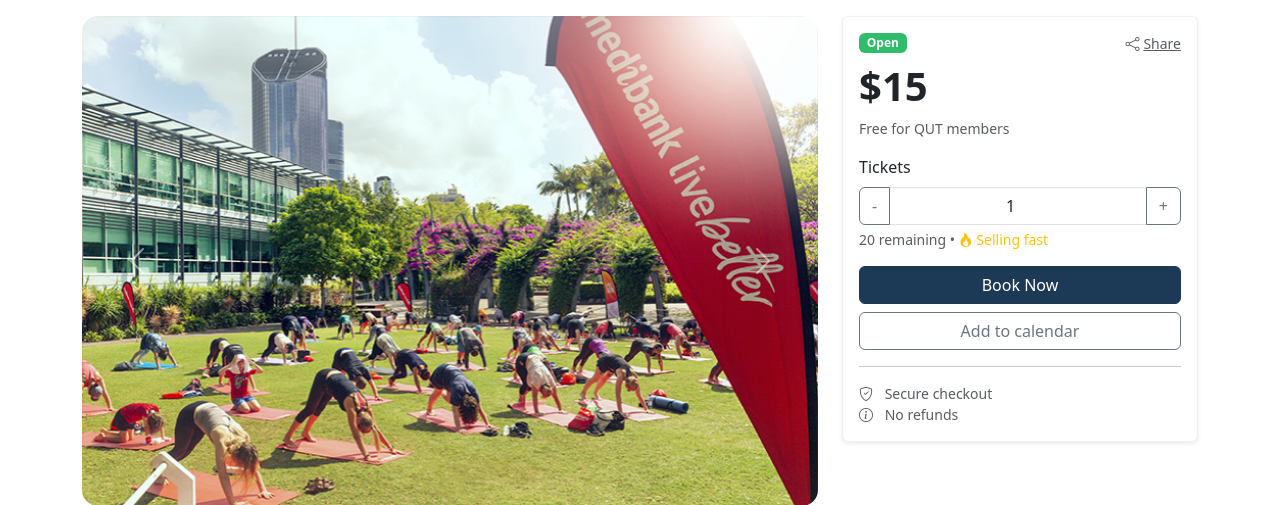
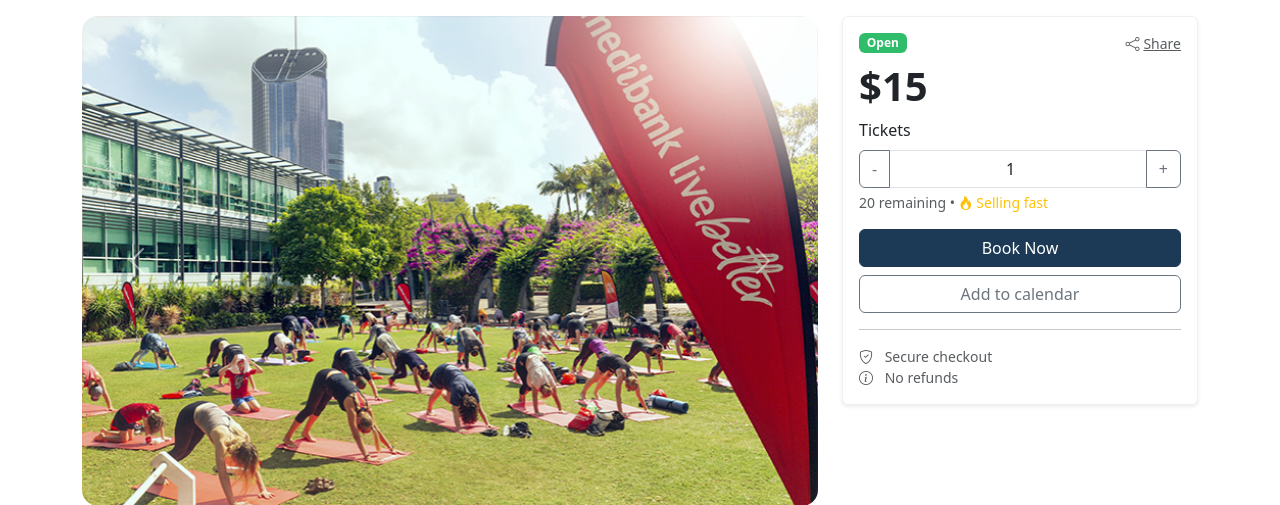
Before and after one commit to santo1827/IAB207-G45, a Flask app: page /event/1 in a window 1280 px wide. Shown: the part 261-766 px from the top of the page. Run offline with Flask 3, Linux system fonts and the light colour scheme; data comes from the database, SQL or seed files in the repository; some libraries are stand-ins or nearby versions.

Commit message:
Removed 'Free for QUT Members' no way to check that

```diff
--- a/website/templates/EventDetailsPage.html
+++ b/website/templates/EventDetailsPage.html
@@ -143,7 +143,7 @@
           </div>
 
           <div id="eventPrice" class="display-6 fw-bold mb-2">${{event.ticket_price}}</div>
-          <p class="text-muted small mb-3">Free for QUT members</p>
+          <!-- <p class="text-muted small mb-3">Free for QUT members</p> -->
 
           <div class="mb-3">
             <label for="ticketCountInput" class="form-label">Tickets</label>
```
